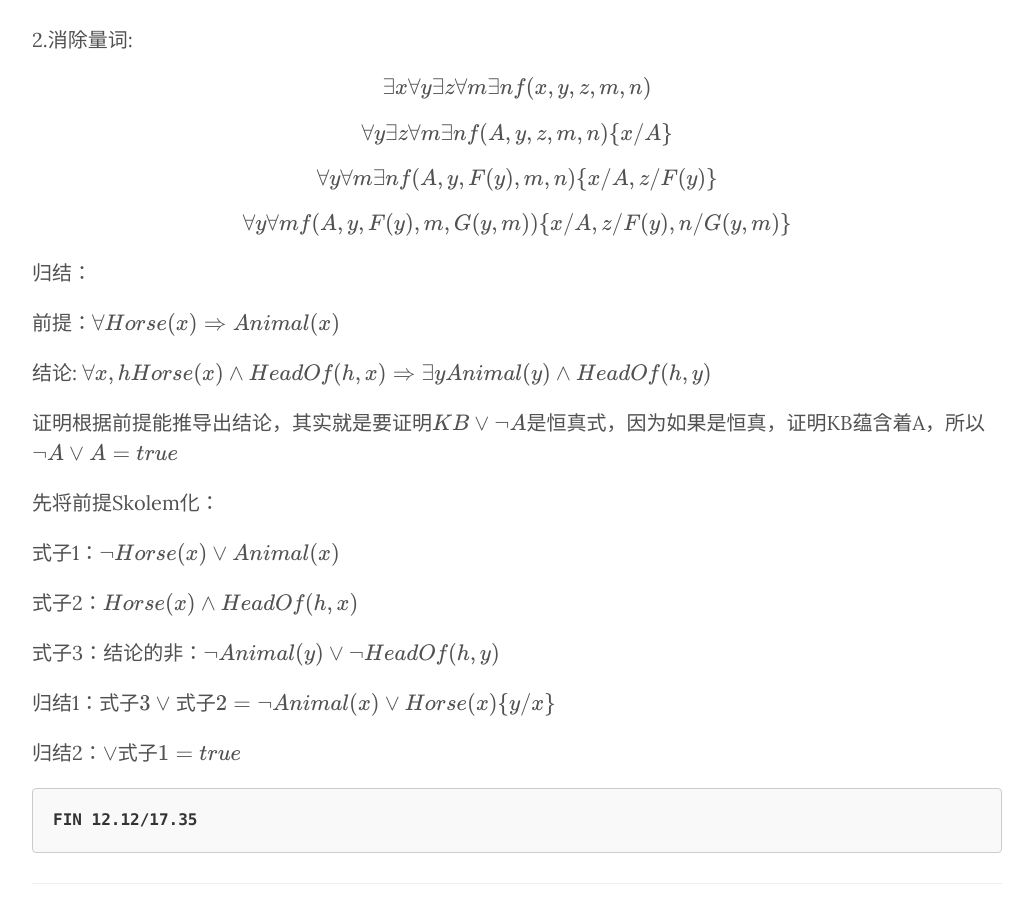
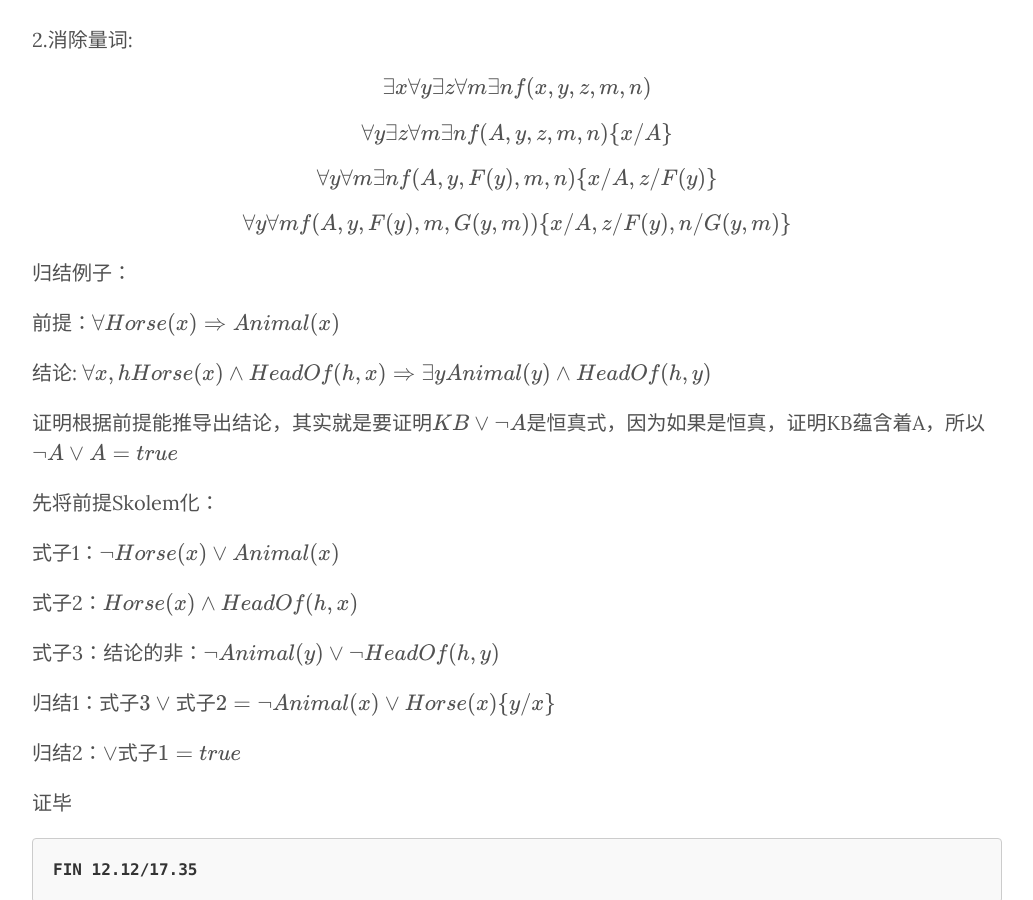
Before and after one commit to 16sixteen/16sixteen.github.io, a Jekyll site: the page built from _posts/2015-12-9-resolution.markdown, in a window 1280 px wide and 900 px high, scrolled down 659 px. Shown: the whole window, without its empty margins (123-1156 px from the left). Built offline with Jekyll 4.4.1, drawn with Linux system fonts in a browser that asks for light colours; nearby versions of some CDN libraries; formulas are drawn with MathJax 3; comment, search, counter and statistics services are not loaded.

Commit message:
resolution post

```diff
--- a/_posts/2015-12-9-resolution.markdown
+++ b/_posts/2015-12-9-resolution.markdown
@@ -26,7 +26,7 @@ $$ \forall y \forall m \exists n f(A,y,F(y),m,n) \{x/A, z/F(y)\} $$
 
 $$ \forall y \forall m f(A,y,F(y),m,G(y,m)) \{x/A,z/F(y),n/G(y,m)\} $$
 
-归结：
+归结例子：
 
 前提：$$ \forall Horse(x) \Rightarrow Animal(x) $$
 
@@ -46,4 +46,6 @@ $$ \forall y \forall m f(A,y,F(y),m,G(y,m)) \{x/A,z/F(y),n/G(y,m)\} $$
 
 归结2：$$ \lor 式子1 = true $$
 
+证毕
+
     FIN 12.12/17.35
```
